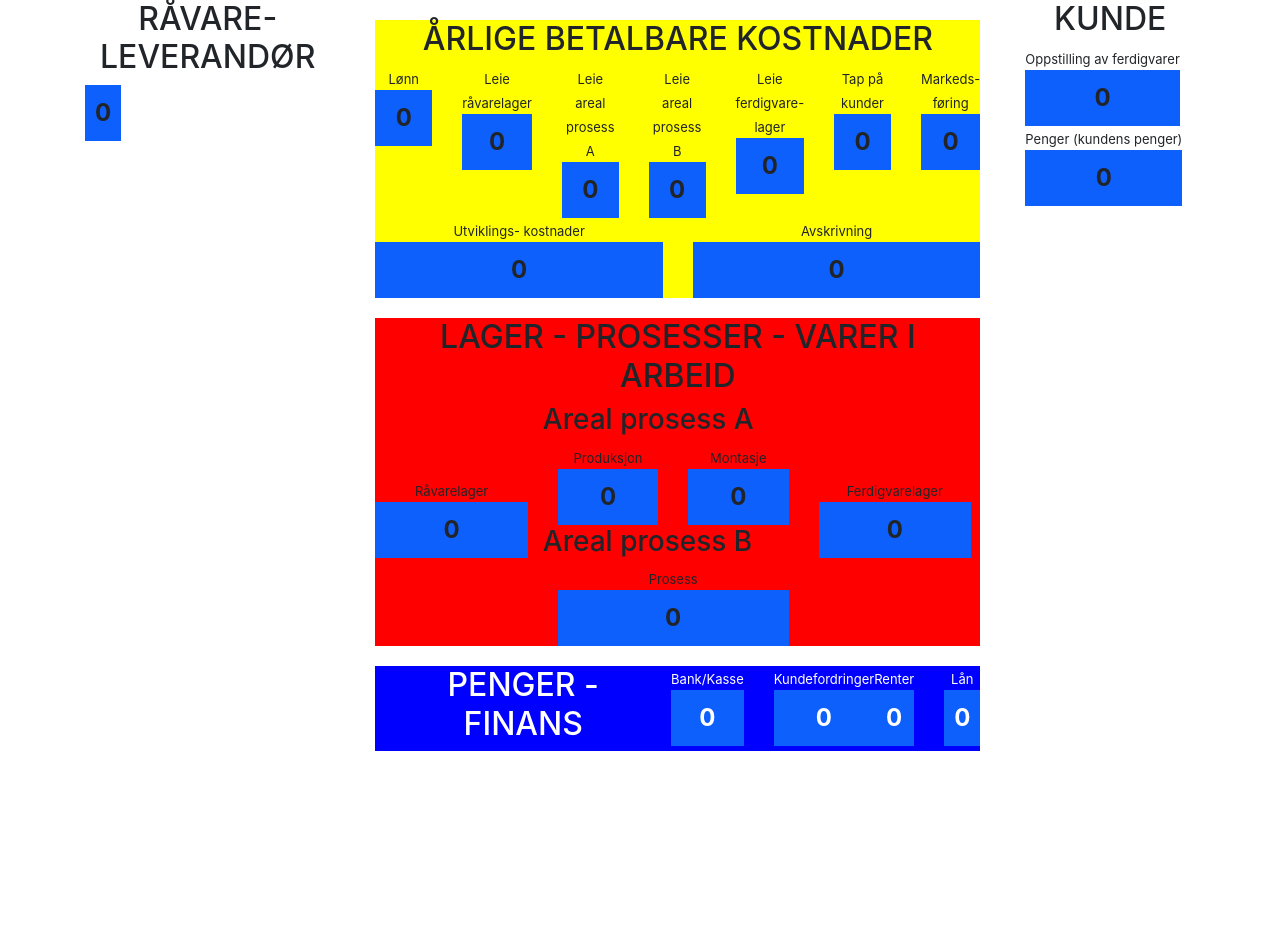
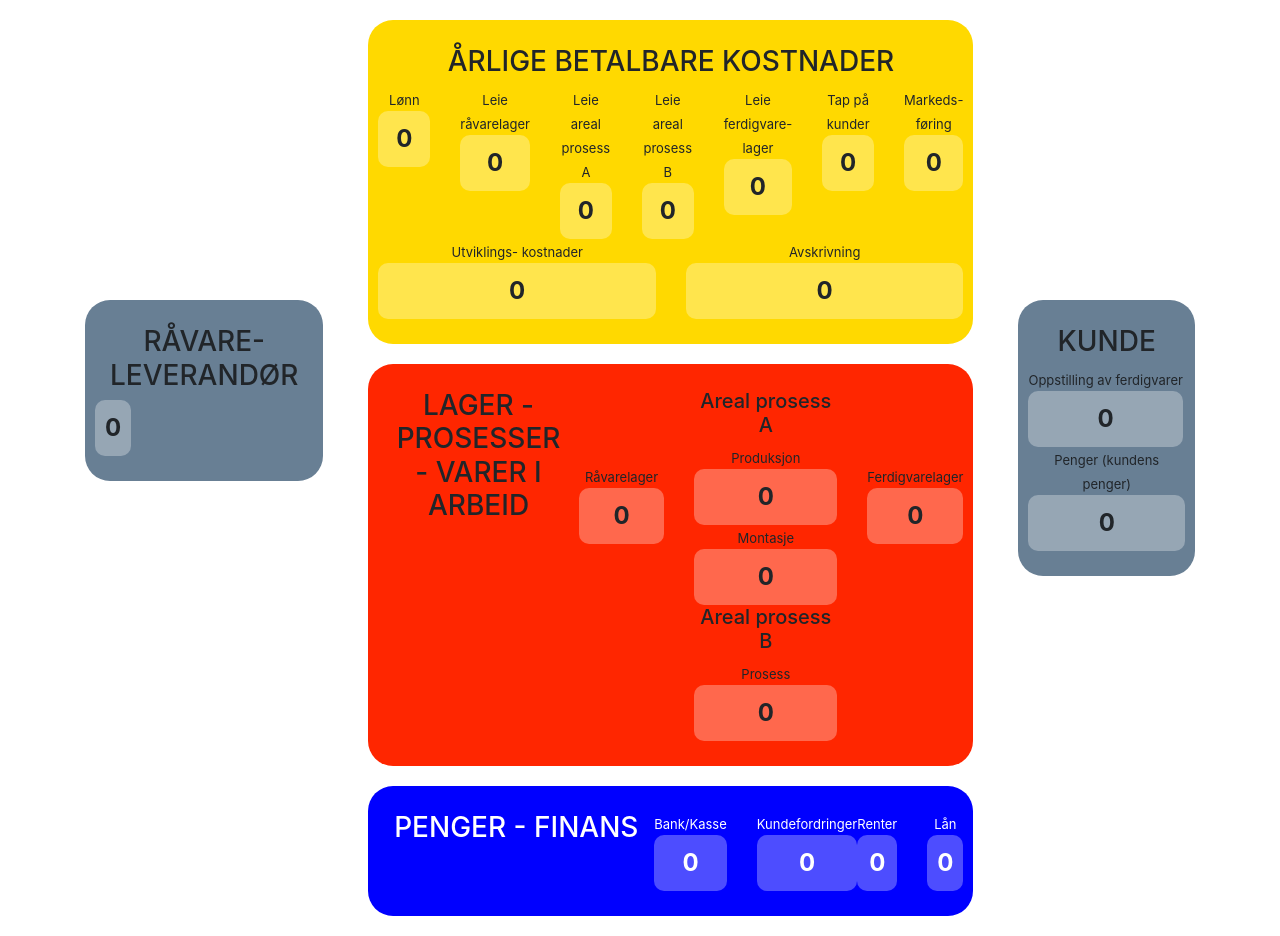
Before and after one commit to joakimhop/okonomiillustrator, a React (Create React App) app: page / in a window 1280 px wide. Before the commit the page ends 800 px from the top, so only its background shows below. Built offline with nearby package versions, Linux system fonts and the light colour scheme.

Commit message:
some gui improvements

```diff
--- a/src/components/board.jsx
+++ b/src/components/board.jsx
@@ -43,7 +43,6 @@ const Board = () => {
               <Customer />
             </Container>
           </Col>
-
         </Row>
       </Container>
     </DndProvider>
--- a/src/components/commodityStock.jsx
+++ b/src/components/commodityStock.jsx
@@ -5,7 +5,7 @@ import Box from './box';
 
 const CommodityStock = () => (
   <Row className="commoditystock text-center">
-    <Col><h2>RÅVARE- LEVERANDØR</h2></Col>
+    <Col><h3>RÅVARE- LEVERANDØR</h3></Col>
     <Row className="text-center">
       <Col>
         <Box name="ravareleverandor" title="" />
--- a/src/components/costs.jsx
+++ b/src/components/costs.jsx
@@ -5,7 +5,7 @@ import Box from './box';
 
 const Costs = () => (
   <Row className="costs text-center">
-    <Col><h2>ÅRLIGE BETALBARE KOSTNADER</h2></Col>
+    <Col><h3>ÅRLIGE BETALBARE KOSTNADER</h3></Col>
     <Row>
       <Col>
         <Box name="lonn" title="Lønn" />
--- a/src/components/customer.jsx
+++ b/src/components/customer.jsx
@@ -5,7 +5,7 @@ import Box from './box';
 
 const Customer = () => (
   <Row className="customer text-center">
-    <Col><h2>KUNDE</h2></Col>
+    <Col><h3>KUNDE</h3></Col>
     <Row>
       <Col>
         <Box name="kunde" title="Oppstilling av ferdigvarer" />
--- a/src/components/finance.jsx
+++ b/src/components/finance.jsx
@@ -5,7 +5,7 @@ import Box from './box';
 
 const Finance = () => (
   <Row className="finance text-center">
-    <Col><h2>PENGER - FINANS</h2></Col>
+    <Col><h3>PENGER - FINANS</h3></Col>
     <Row>
       <Col>
         <Box name="bank" title="Bank/Kasse" />
--- a/src/components/stock.jsx
+++ b/src/components/stock.jsx
@@ -5,14 +5,16 @@ import Box from './box';
 
 const Stock = () => (
   <Row className="in-stock text-center">
-    <Col><h2>LAGER - PROSESSER - VARER I ARBEID</h2></Col>
+    <Col><h3>LAGER - PROSESSER - VARER I ARBEID</h3></Col>
     <Row>
       <Col className="side-column">
         <Box name="ravarelager" title="Råvarelager" />
       </Col>
       <Col xs={5}>
         <Row>
-          <h3>Areal prosess A</h3>
+          <Col><h5>Areal prosess A</h5></Col>
+        </Row>
+        <Row>
           <Col>
             <Box name="produksjon" title="Produksjon" />
           </Col>
@@ -21,7 +23,9 @@ const Stock = () => (
           </Col>
         </Row>
         <Row>
-          <h3>Areal prosess B</h3>
+          <Col><h5>Areal prosess B</h5></Col>
+        </Row>
+        <Row>
           <Col>
             <Box name="prosess" title="Prosess" />
           </Col>
--- a/src/index.css
+++ b/src/index.css
@@ -1,14 +1,32 @@
 .costs {
-  background-color: yellow;
+  background-color: rgb(255, 217, 0);
+  border-radius: 25px;
+  padding: 25px 10px;
 }
 
 .in-stock {
-  background-color: red;
+  background-color: rgb(255, 38, 0);
+  border-radius: 25px;
+  padding: 25px 10px;
 }
 
 .finance {
-  background-color: blue;
+  background-color: blue ;
+  border-radius: 25px;
+  padding: 25px 10px;
   color: white;
+}
+
+.customer {
+  background-color: rgb(104, 127, 148) ;
+  border-radius: 25px;
+  padding: 25px 10px;
+}
+
+.commoditystock {
+  background-color: rgb(104, 127, 148) ;
+  border-radius: 25px;
+  padding: 25px 10px;
 }
 
 .main-container > .row {
@@ -19,16 +37,20 @@
   font-size: x-large;
   padding: 10px;
   font-weight: bold;
-  background-color: rgb(13, 96, 252);
+  background-color: rgba(255, 255, 255, 0.3);
+  border-radius: 10px;
 }
 
 .box-title {
   font-size: small;
 }
 
-.left-containter {
-  justify-content: center;
-  align-items: center;
+.left-container {
+  padding-top: 300px !important;
+}
+
+.right-container {
+  padding-top: 300px !important;
 }
 
 .side-column > div {
```
